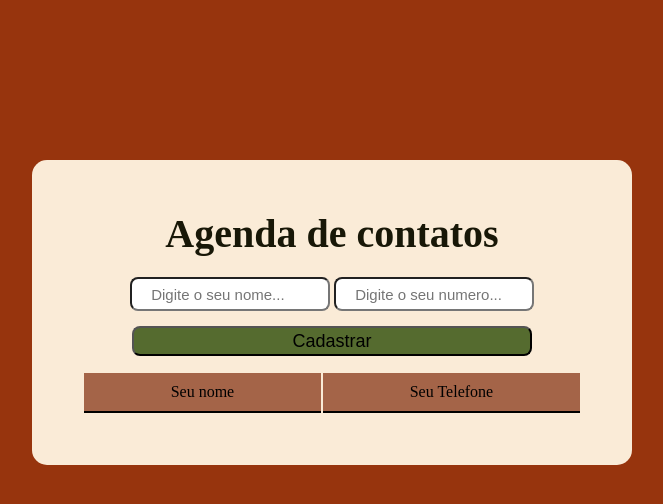
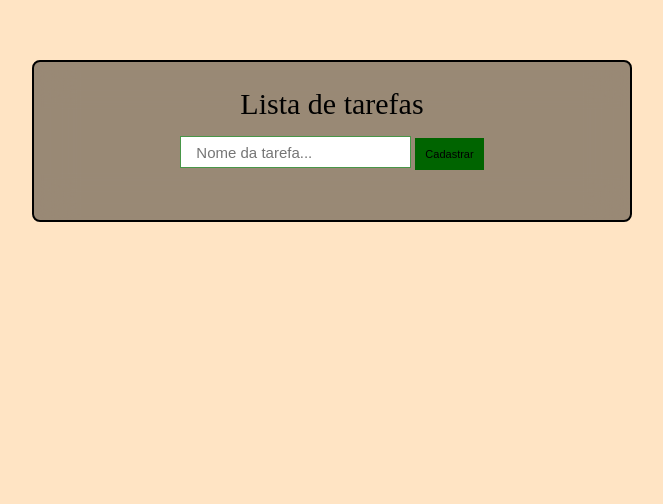
Before and after one commit to thiagorbg/curso_ebac_frontend, a plain HTML site: page index.html in a window 1280 px wide. Shown: the part 140-644 px from the top of the page, without its empty margins (308-971 px from the left). Drawn offline with nearby package versions, Linux system fonts and the light colour scheme.

Commit message:
primeiro commit

```diff
--- a/index.html
+++ b/index.html
@@ -3,30 +3,23 @@
 <head>
     <meta charset="UTF-8">
     <meta name="viewport" content="width=device-width, initial-scale=1.0">
-    <title> Agenda de contatos</title>
+    <title>jquery</title>
     <link rel="stylesheet" href="style.css">
 </head>
 <body>
     <div class="container">
-        <header>
-            <h1> Agenda de contatos</h1>
-        </header>
-        <form id="form">
-            <input type="text" id="nome" required placeholder=" Digite o seu nome...">
-            <input type="tel" id="numero" required placeholder=" Digite o seu numero...">
+        <form >
+            <h1>Lista de tarefas</h1>
+            <input type="text" id="valor" placeholder="Nome da tarefa...">
             <button type="submit">Cadastrar</button>
+            <div class="li">
+                <ul id="riscado">
+
+                </ul>
+            </div>
         </form>
-        <table cellspancing="0">
-            <thead>
-                <tr>
-                    <th>Seu nome</th>
-                    <th>Seu Telefone</th>
-                </tr>
-            </thead>
-            <tbody>
-            </tbody>
-        </table>
     </div>
-    <script src="script.js"></script>
+    <script src="https://code.jquery.com/jquery-3.7.1.js"></script>
+    <script src="sscript.js"></script>
 </body>
 </html>
--- a/script.js
+++ b/script.js
@@ -18,4 +18,5 @@ form.addEventListener('submit', function(e){
 
         seuNome.value = '';
         sueNumero.value = '';
+
 })
--- /dev/null
+++ b/sscript.js
@@ -0,0 +1,23 @@
+$('form').on('submit',function(e){
+    e.preventDefault(e);
+    const  novoItem = $('<li></li>')
+    const oinput = $('#valor').val();
+
+    $(` <a>${oinput}</a>`).appendTo(novoItem)
+
+
+    $(novoItem).appendTo('ul')
+    $('#valor').val('');
+
+})
+
+const valul = $('#riscado').val();
+
+$('#riscado').click(function() {
+    $(this).css('text-decoration', 'line-through');
+
+
+    $('#riscado').val('text-decoration', 'line-through none');
+
+
+});
--- a/style.css
+++ b/style.css
@@ -4,65 +4,66 @@
     box-sizing: border-box;
 }
 body {
-    background-color: rgb(151, 52, 13);
-    /*background-image: url(https://http2.mlstatic.com/D_NQ_NP_889475-MLB69338205258_052023-O.webp);
-    background-repeat: no-repeat;
-    background-size: cover;
-    background-position: center;
-    background-attachment: fixed;*/
+    background-color: bisque;
+    display: flex;
+    justify-content: center;
+    align-items: center;
 }
 .container {
-    display: block;
-    background-color:antiquewhite;
-    text-align: center;
-    width: 600px;
-    max-width: 100%;
-    margin-left: auto;
-    margin-right: auto;
-    margin-top: 300px;
-    padding:50px ;
-    border-radius: 15px;
+    display: flex;
+    justify-content: center;
+    background-color: rgba(0, 0, 0, 0.4);
+    backdrop-filter: blur(20px);
+    margin-top: 200px;
+    padding: 25px 0;
+    max-width: 600px;
+    width: 100%;
+    border-radius: 8px;
+    border: 2px solid black;
 
-}
-h1 {
-    font-size: 40px;
-    margin-bottom: 20px;
-    color:rgb(24, 23, 7);
-    font-weight:700;
-
-}
-form input  {
-    width: 200px;
-    height: 30px;
-    border-radius: 8px;
-    padding: 15px;
-    font-size: 15px;
 
 }
 
-button {
-    height: 30px;
-    border-radius: 8px;
-    margin-top: 15px;
-    background-color: darkolivegreen;
-    width: 100px;
-    width: 80%;
-    cursor: pointer;
-    font-size: 18px;
-    margin-bottom:15px ;
+
+h1 {
+    font-size: 30px;
+    font-weight: 400;
+    margin-bottom: 15px;
+    text-align: center;
 }
 
-thead tr th {
+input {
+    height: 15px;
+    padding: 15px;
+    font-size: 15px;
+    outline: none;
+    border: 1px solid rgb(72, 150, 72);
+}
 
+
+button {
+    display: inline;
+    padding: 10px;
+    cursor: pointer;
+    background-color: darkgreen;
     border: none;
-    border-bottom: 2px solid black;
-    width: 150px;
-    width: 8%;
-    font-weight: 300;
-    background-color: rgba(143, 67, 37, 0.8);
-    padding: 10px;
+    font-size: 11px;
+    font-weight: 400;
+
 
 }
-tbody  td {
-    padding-top: 8px;
+button:hover  {
+    background-color: rgb(52, 133, 52);
 }
+
+.li {
+    display: flex;
+    justify-content: center;
+    margin-top: 25px;
+    max-width: 400px;
+    width: 100%;
+    cursor: pointer;
+}
+.li , #riscado {
+    text-decoration: line-through none;
+}
```
